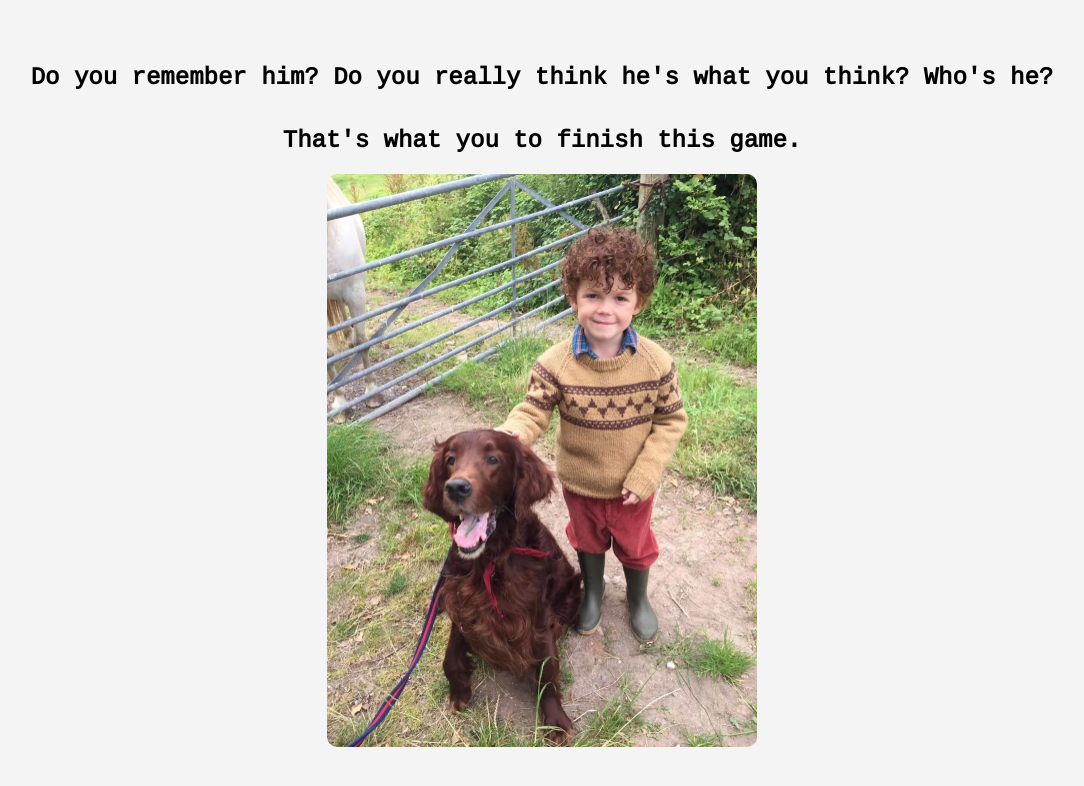
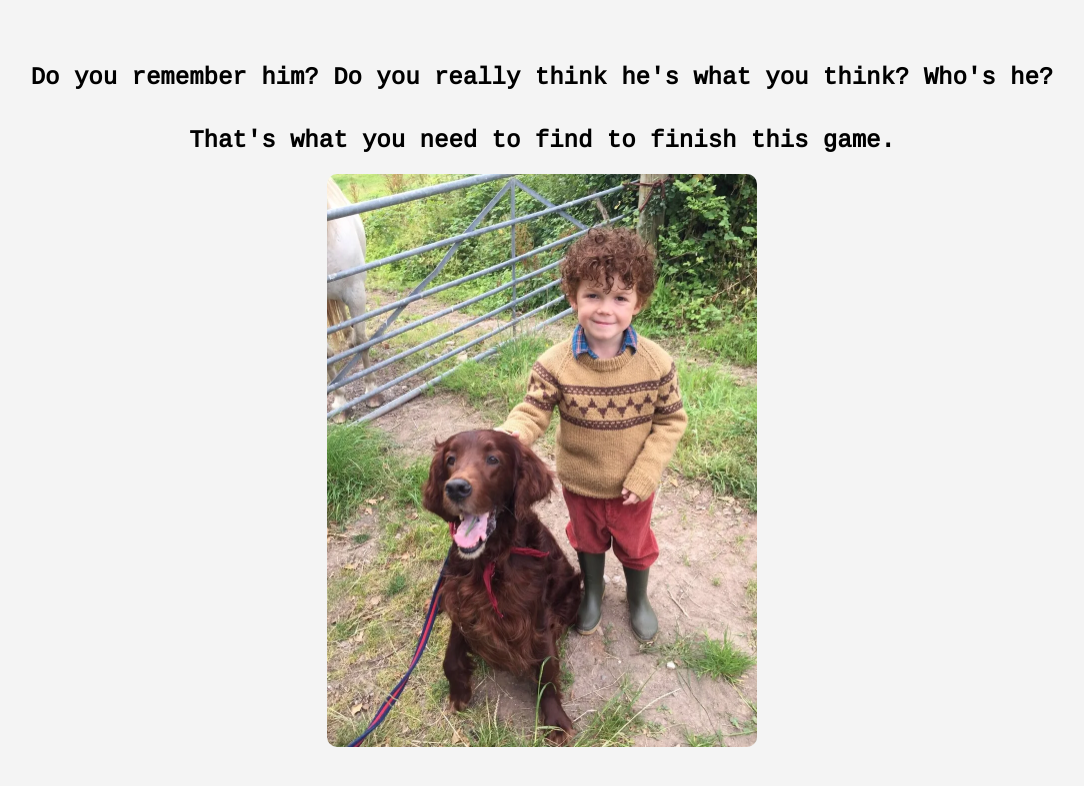
Before and after one commit to kanujlol/QF, a plain HTML site: page index.html in a window 1280 px wide. Shown: the whole page, without its empty margins (98-1182 px from the left). Drawn offline with Linux system fonts and the light colour scheme.

Commit message:
Update index.html

```diff
--- a/index.html
+++ b/index.html
@@ -40,7 +40,7 @@
 </head>
 <body>
     <h1>Do you remember him? Do you really think he's what you think? Who's he?</h1>
-    <h1>That's what you to finish this game.</h1>
+    <h1>That's what you need to find to finish this game.</h1>
     <div class="image-container">
         <!-- Add your Redbeard image here -->
         <img src="iimmgg.jpg" alt="img">
```
